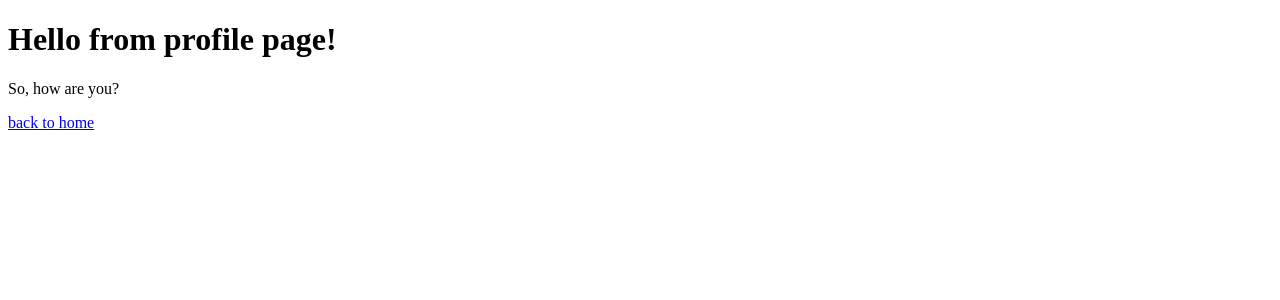
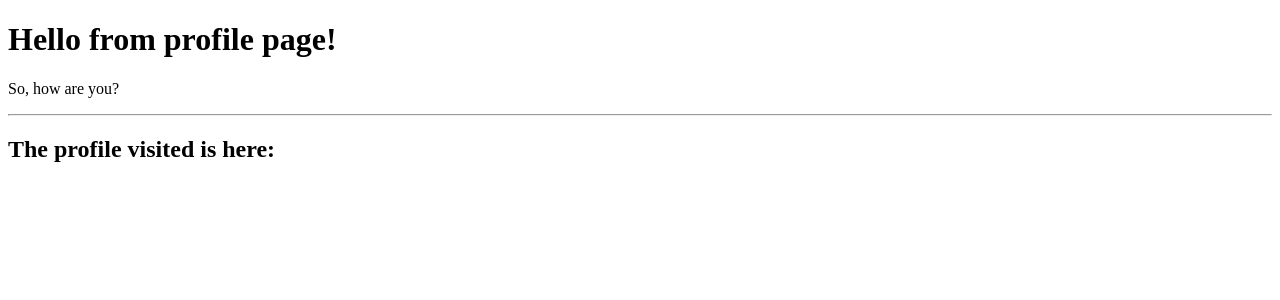
Before and after one commit to Bateeters/RouterPracticeApp, a React (Vite) app in the folder react-template/: page /profile in a window 1280 px wide. Shown: the top 300 px of the page. Built offline with nearby package versions, Linux system fonts and the light colour scheme.

Commit message:
Updated Profile.jsx with Outlet

```diff
--- a/react-template/src/components/Profile.jsx
+++ b/react-template/src/components/Profile.jsx
@@ -1,11 +1,13 @@
-import { Link } from "react-router-dom";
+import { Outlet } from "react-router-dom";
 
 const Profile = () => {
     return (
         <div>
             <h1>Hello from profile page!</h1>
             <p>So, how are you?</p>
-            <Link to="/">back to home</Link>
+            <hr/>
+            <h2>The profile visited is here:</h2>
+            <Outlet />
         </div>
     );
 };
```
